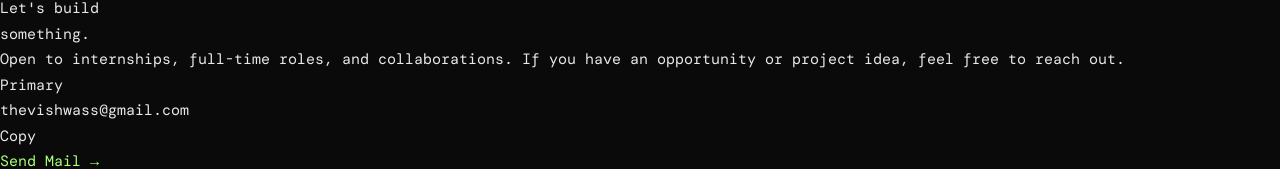
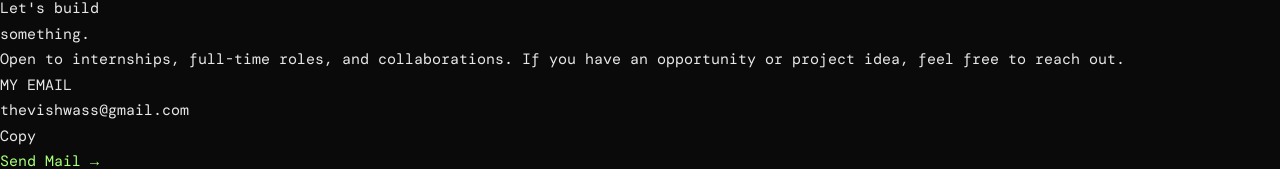
Before and after one commit to thevishwass/portfolio-site, a React (Vite) app: page / in a window 1280 px wide. Shown: the part 2497-2666 px from the top of the page. Built offline with nearby package versions, Linux system fonts and the light colour scheme; a web font is replaced by a local one.

Commit message:
fixed spellings

```diff
--- a/src/components/Contact.tsx
+++ b/src/components/Contact.tsx
@@ -92,7 +92,7 @@ export default function Contact() {
         <div className="bg-[#0f0f0f] border border-white/10 rounded-xl p-8 mb-6 hover:border-[#a8ff78]/40 hover:shadow-[0_10px_40px_rgba(0,0,0,0.6)] transition">
 
           <p className="text-xs uppercase tracking-widest text-gray-500 mb-3">
-            Primary
+            MY EMAIL
           </p>
 
           <div className="flex flex-col md:flex-row md:items-center md:justify-between gap-6">
```
